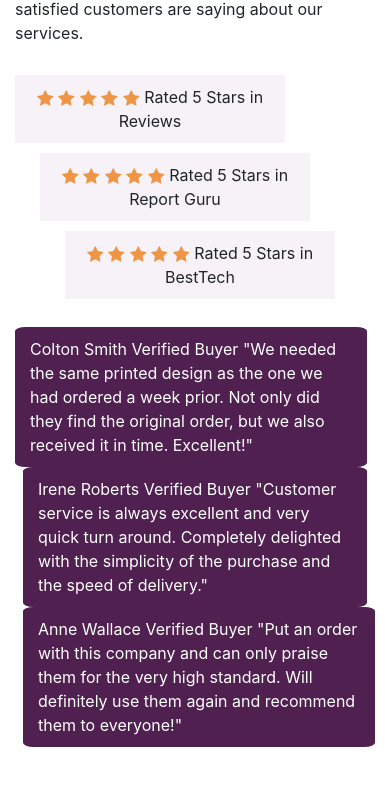
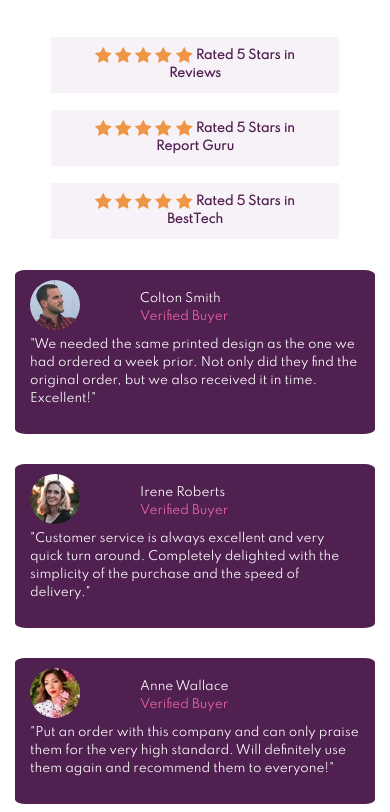
Before and after one commit to riteessshh/social-proof-section-development, a plain HTML site: page indx.html in a window 390 px wide. Shown: the part 293-1105 px from the top of the page. Before the commit the page ends 1073 px from the top, so only its background shows below. Drawn offline with nearby package versions, Linux system fonts and the light colour scheme.

Commit message:
final edit
task completed

```diff
--- a/indx.html
+++ b/indx.html
@@ -2,6 +2,8 @@
 <html lang="en" dir="ltr">
   <head>
     <meta charset="utf-8">
+
+    <link href="https://fonts.googleapis.com/css2?family=Spartan&display=swap" rel="stylesheet">
 
     <link rel="stylesheet" href="mastr.css">
     <link rel="stylesheet" href="https://cdn.jsdelivr.net/npm/bootstrap@4.5.3/dist/css/bootstrap.min.css" integrity="sha384-TX8t27EcRE3e/ihU7zmQxVncDAy5uIKz4rEkgIXeMed4M0jlfIDPvg6uqKI2xXr2" crossorigin="anonymous">
@@ -11,7 +13,7 @@
   <body>
     <div class="container imt">
       <div class="row">
-        <div class="col-lg-7 info">
+        <div class="col-lg-5 offset-lg-1 info">
           <div class="heading">
             10,000+ of our users love our products.
           </div>
@@ -20,62 +22,45 @@
             See what our satisfied customers are saying about our services.
           </div>
         </div>
-        <div class="col-lg-5 rating">
+        <div class="col-lg-6 mr-lg-auto rating">
           <div class="rate1">
             <img src="images\icon-star.svg" alt="">  <img src="images\icon-star.svg" alt="">  <img src="images\icon-star.svg" alt="">  <img src="images\icon-star.svg" alt="">  <img src="images\icon-star.svg" alt="">    Rated 5 Stars in Reviews
           </div>
           <div class="rate2">
-            <img src="images\icon-star.svg" alt="">  <img src="images\icon-star.svg" alt="">  <img src="images\icon-star.svg" alt="">  <img src="images\icon-star.svg" alt="">  <img src="images\icon-star.svg" alt="">    Rated 5 Stars in Report Guru
+            <img src="images\icon-star.svg" alt="">  <img src="images\icon-star.svg" alt="">  <img src="images\icon-star.svg" alt="">  <img src="images\icon-star.svg" alt="">  <img src="images\icon-star.svg" alt="">     Rated 5 Stars in Report Guru
           </div>
           <div class="rate3">
-            <img src="images\icon-star.svg" alt="">  <img src="images\icon-star.svg" alt="">  <img src="images\icon-star.svg" alt="">  <img src="images\icon-star.svg" alt="">  <img src="images\icon-star.svg" alt="">    Rated 5 Stars in BestTech
+            <img src="images\icon-star.svg" alt="">  <img src="images\icon-star.svg" alt="">  <img src="images\icon-star.svg" alt="">  <img src="images\icon-star.svg" alt="">  <img src="images\icon-star.svg" alt="">      Rated 5 Stars in BestTech
           </div>
         </div>
     </div>
 
-      <div class="container cnt">
+      <div class="container-fluid cnt">
         <div class="row">
-          <div class="col-lg-3 ml-auto mr-2 reviews">
-            <span class="na">Colton Smith</span>
-            <span class="sub">Verified Buyer</span>
-                  "We needed the same printed design as the one we had ordered a week prior.
+          <div class="col-lg-3 ml-lg-5 mr-lg-2 ml-lg-auto reviews r1">
+            <img class="rt-img" src="images/image-colton.jpg" alt="">
+            <span class="na">Colton Smith<span class="sub">Verified Buyer</span></span>
+
+            <p> "We needed the same printed design as the one we had ordered a week prior.
             Not only did they find the original order, but we also received it in time.
-            Excellent!"
+            Excellent!"</p>
           </div>
-          <div class="col-lg-3 ml-2 mr-2 reviews r2">
-            <span class="na">Irene Roberts</span>
-            <span class="sub">Verified Buyer</span>
-            "Customer service is always excellent and very quick turn around. Completely
-            delighted with the simplicity of the purchase and the speed of delivery."
+          <div class="col-lg-3 ml-lg-2 mr-lg-2 reviews r2">
+            <img class="rt-img" src="images/image-irene.jpg" alt="">
+            <span class="na">Irene Roberts<span class="sub">Verified Buyer</span></span>
+
+            <p>"Customer service is always excellent and very quick turn around. Completely
+            delighted with the simplicity of the purchase and the speed of delivery."</p>
           </div>
-          <div class="col-lg-3 ml-2 mr-auto reviews">
-            <span class="na">Anne Wallace</span>
-            <span class="sub">Verified Buyer</span>
-                "Put an order with this company and can only praise them for the very high
-            standard. Will definitely use them again and recommend them to everyone!"
+          <div class="col-lg-3 ml-lg-2 mr-lg-auto reviews r3">
+            <img class="rt-img" src="images/image-anne.jpg" alt="">
+            <span class="na">Anne Wallace<span class="sub">Verified Buyer</span></span>
+
+            <p>"Put an order with this company and can only praise them for the very high
+            standard. Will definitely use them again and recommend them to everyone!"</p>
           </div>
         </div>
       </div>
-
-      <!-- <div class="col-lg-4 reviews">
-        <span class="na">Colton Smith</span>
-        <span class="sub">Verified Buyer</span>
-              "We needed the same printed design as the one we had ordered a week prior.
-        Not only did they find the original order, but we also received it in time.
-        Excellent!"
-      </div>
-      <div class="col-lg-4 reviews">
-        <span class="na">Irene Roberts</span>
-        <span class="sub">Verified Buyer</span>
-        "Customer service is always excellent and very quick turn around. Completely
-        delighted with the simplicity of the purchase and the speed of delivery."
-      </div>
-      <div class="col-lg-4 px-1 reviews">
-        <span class="na">Anne Wallace</span>
-        <span class="sub">Verified Buyer</span>
-            "Put an order with this company and can only praise them for the very high
-        standard. Will definitely use them again and recommend them to everyone!"
-      </div> -->
     </div>
 
   </body>
--- a/mastr.css
+++ b/mastr.css
@@ -1,55 +1,143 @@
+body{
+  margin-bottom: 20px;
+}
+
 .imt {
-  margin: 4%;
+  margin: 5% 3% 2%;
 }
+
 .info{
-  /* display: block; */
-  /* width: 40%; */
   padding: 10px;
-  /* margin: 10px; */
 }
+
 .heading {
+  font-family: 'Spartan', sans-serif;
   color: hsl(300, 43%, 22%);
   font-size: 3rem;
   font-weight: bold;
+  line-height: 1;
+}
+
+.content {
+  font-family: 'Spartan', sans-serif;
+  padding-top: 20px;
+}
+
+.rating {
+  font-family: 'Spartan', sans-serif;
+  padding-top: 10px;
+  text-align: center;
+  color:  hsl(300, 43%, 22%);
+  font-size: 12px;
+  font-weight: 700;
 }
 
 .rate1 {
-  text-align: center;
   background-color: hsl(300, 24%, 96%);
-  margin: 20px auto 10px 0;
-  padding: 10px;
-  width: 75%;
+  margin: 20px auto 17px 0;
+  padding: 10px 25px;
+  width: 80%;
 
 }
 .rate2 {
-  text-align: center;
   background-color: hsl(300, 24%, 96%);
-  margin: 10px auto 10px 25px;
-  padding: 10px;
-  width: 75%;
+  margin: 10px auto 17px 25px;
+  padding: 10px 25px;
+  width: 80%;
 }
 .rate3 {
-  text-align: center;
   background-color: hsl(300, 24%, 96%);
-  margin: 10px auto 10px 50px;
-  padding: 10px;
-  width: 75%;
+  margin: 10px auto 17px 50px;
+  padding: 10px 20px;
+  width: 80%;
 }
 
+.rt-img{
+  width: 50%;
+  border-radius: 50%;
+}
+
+.na {
+  margin: 10px;
+}
 .reviews {
+  font-family: 'Spartan', sans-serif;
   background-color: hsl(300, 43%, 22%);
   color: #fff;
-  /* margin: 10px; */
   padding: 10px;
-  /* width: 35%; */
   border-radius: 3%;
+  display: grid;
+  /* grid: auto-flow dense / 40px 40px 1fr; */
+  /* grid: repeat(3, 60px) / auto-flow; */
+  grid-template-columns: 100px auto;
+  font-size: 12px;
+}
+ p {
+   /* padding-top: 5px:  */
+   grid-column-start: 1;
+   grid-column-end: 3;
+   font-size: 12px;
+ }
+
+.sub {
+  display: block;
+  color: hsl(333, 80%, 67%);
 }
 
 .cnt {
-  padding: 5%;
+  padding-top: 4%;
 }
-/* .r2 {
-  margin: 10px;
-  width: 30%
 
-} */
+.r1 {
+  margin-bottom: 20px;
+}
+
+.r2 {
+  margin: 10px 0;
+}
+
+.r3 {
+  margin-top: 20px;
+}
+
+@media (max-width:992px) {
+
+  .rate1 {
+    background-color: hsl(300, 24%, 96%);
+    margin: 20px auto 17px;
+    padding: 10px 25px;
+    width: 80%;
+
+  }
+  .rate2 {
+    background-color: hsl(300, 24%, 96%);
+    margin: 10px auto 17px;
+    padding: 10px 25px;
+    width: 80%;
+  }
+  .rate3 {
+    background-color: hsl(300, 24%, 96%);
+    margin: 10px auto 17px;
+    padding: 10px 20px;
+    width: 80%;
+  }
+
+
+  .heading {
+    font-family: 'Spartan', sans-serif;
+    color: hsl(300, 43%, 22%);
+    font-size: 3rem;
+    font-weight: bold;
+    line-height: 1;
+    text-align: center;
+  }
+
+  .content {
+    font-family: 'Spartan', sans-serif;
+    padding-top: 20px;
+    text-align: center;
+  }
+
+
+
+}
```
